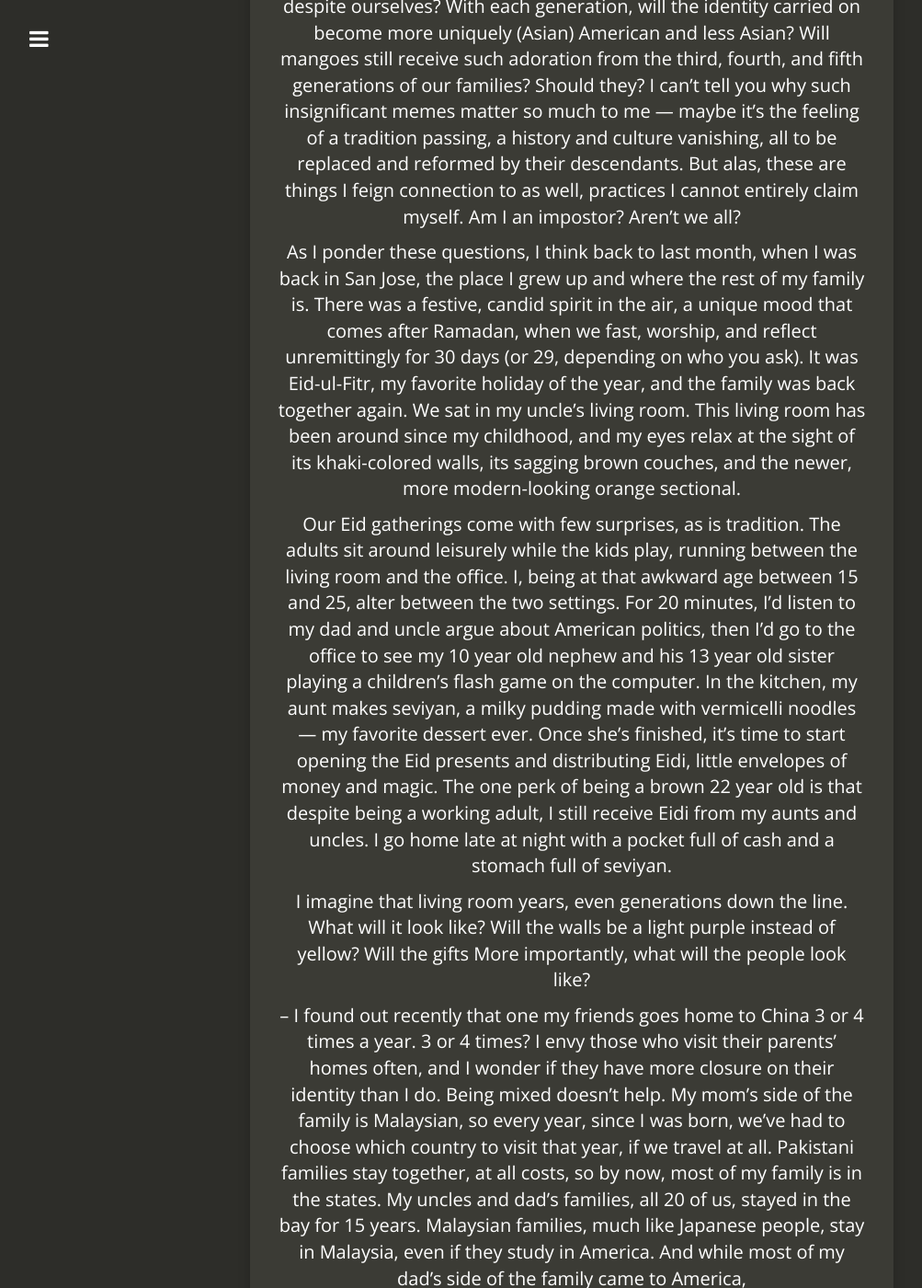
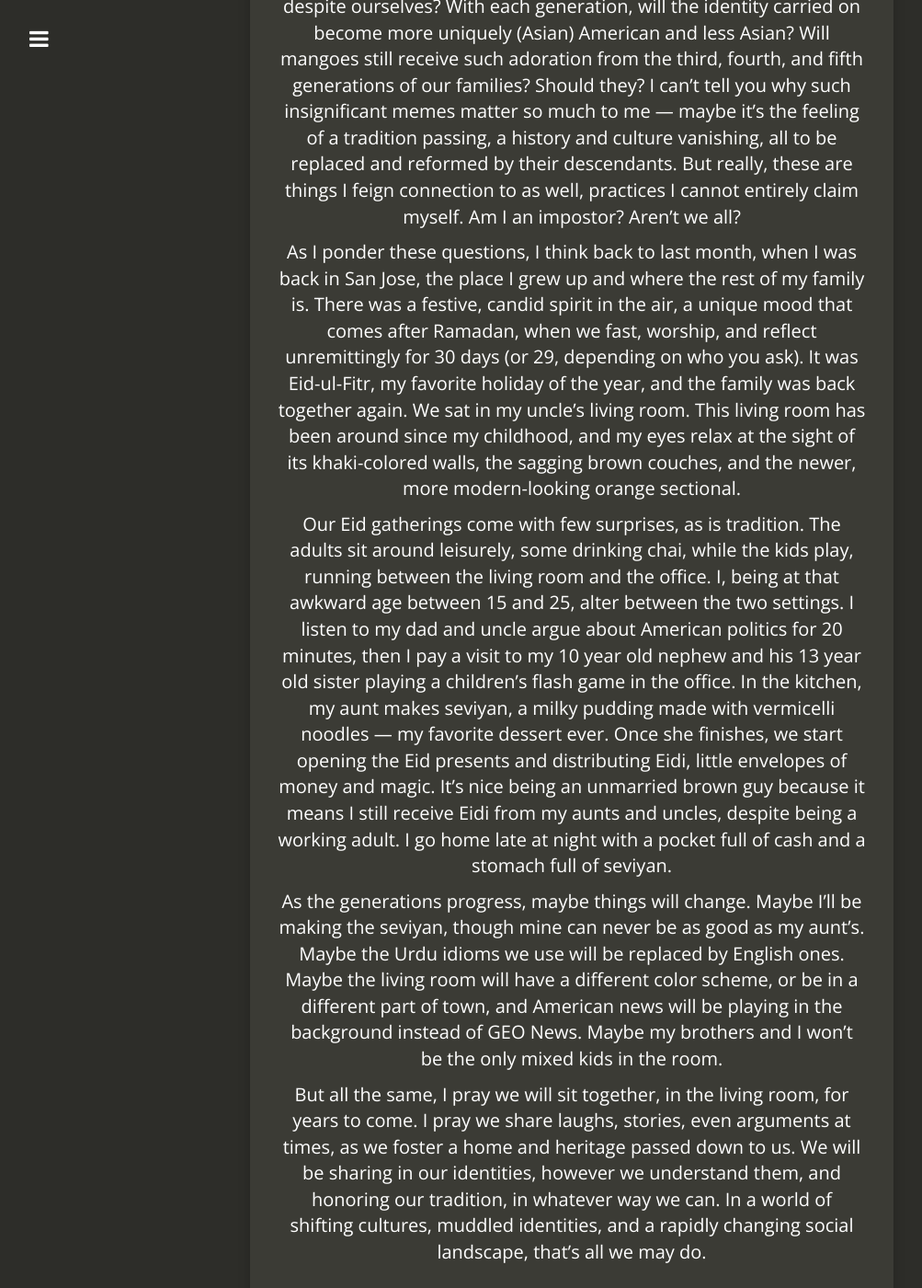
Before and after one commit to jacobtomlinson/carte-noire, a Jekyll site: the page built from drafts/mangoes.md, in a window 1280 px wide and 1400 px high, scrolled down 3713 px. Shown: the whole window at 92% size, without its empty margins (18-1021 px from the left). Built offline with Jekyll 4.4.1, drawn with Linux system fonts in a browser that asks for light colours; nearby versions of some CDN libraries; our own code applies the rules of GitHub Pages for plain Markdown files; some of the changed text lies outside the part shown.

Commit message:
Finish mangoes draft.

```diff
--- a/drafts/mangoes.md
+++ b/drafts/mangoes.md
@@ -41,15 +41,12 @@ Of course, I still identify as Pakistani, and as Malaysian. I still perform thos
 
 My distance from mangoes symbolizes my distance from all the cultural signifiers my father and family would take stock in. Over the years, this distance has only increased. I have fond childhood memories of playing cricket with my dad and cousins, but I haven't touched a bat since middle school. I watched all the classics from the early 2000s with my family: Lagaan, Kabhi Khushi Kabhie Gham, Munna Bhai M.B.B.S., you name it, but ask me about any Bollywood movie post-2005 and you'll get a blank stare. I guess, over time, not only was I Americanized, but my parents were too. My cousins, my uncles and aunts, my friends, even my grandmother, in her own way.
 
-And I'm left to wonder: Will this distance continue to increase, despite ourselves? With each generation, will the identity carried on become more uniquely (Asian) American and less Asian? Will mangoes still receive such adoration from the third, fourth, and fifth generations of our families? Should they? I can't tell you why such insignificant memes matter so much to me — maybe it's the feeling of a tradition passing, a history and culture vanishing, all to be replaced and reformed by their descendants. But alas, these are things I feign connection to as well, practices I cannot entirely claim myself. Am I an impostor? Aren't we all?
+And I'm left to wonder: Will this distance continue to increase, despite ourselves? With each generation, will the identity carried on become more uniquely (Asian) American and less Asian? Will mangoes still receive such adoration from the third, fourth, and fifth generations of our families? Should they? I can't tell you why such insignificant memes matter so much to me — maybe it's the feeling of a tradition passing, a history and culture vanishing, all to be replaced and reformed by their descendants. But really, these are things I feign connection to as well, practices I cannot entirely claim myself. Am I an impostor? Aren't we all?
 
-As I ponder these questions, I think back to last month, when I was back in San Jose, the place I grew up and where the rest of my family is. There was a festive, candid spirit in the air, a unique mood that comes after Ramadan, when we fast, worship, and reflect unremittingly for 30 days (or 29, depending on who you ask). It was Eid-ul-Fitr, my favorite holiday of the year, and the family was back together again. We sat in my uncle's living room. This living room has been around since my childhood, and my eyes relax at the sight of its khaki-colored walls, its sagging brown couches, and the newer, more modern-looking orange sectional.
+As I ponder these questions, I think back to last month, when I was back in San Jose, the place I grew up and where the rest of my family is. There was a festive, candid spirit in the air, a unique mood that comes after Ramadan, when we fast, worship, and reflect unremittingly for 30 days (or 29, depending on who you ask). It was Eid-ul-Fitr, my favorite holiday of the year, and the family was back together again. We sat in my uncle's living room. This living room has been around since my childhood, and my eyes relax at the sight of its khaki-colored walls, the sagging brown couches, and the newer, more modern-looking orange sectional.
 
-Our Eid gatherings come with few surprises, as is tradition. The adults sit around leisurely while the kids play, running between the living room and the office. I, being at that awkward age between 15 and 25, alter between the two settings. For 20 minutes, I'd listen to my dad and uncle argue about American politics, then I'd go to the office to see my 10 year old nephew and his 13 year old sister playing a children's flash game on the computer. In the kitchen, my aunt makes seviyan, a milky pudding made with vermicelli noodles — my favorite dessert ever. Once she's finished, it's time to start opening the Eid presents and distributing Eidi, little envelopes of money and magic. The one perk of being a brown 22 year old is that despite being a working adult, I still receive Eidi from my aunts and uncles. I go home late at night with a pocket full of cash and a stomach full of seviyan.
+Our Eid gatherings come with few surprises, as is tradition. The adults sit around leisurely, some drinking chai, while the kids play, running between the living room and the office. I, being at that awkward age between 15 and 25, alter between the two settings. I listen to my dad and uncle argue about American politics for 20 minutes, then I pay a visit to my 10 year old nephew and his 13 year old sister playing a children's flash game in the office. In the kitchen, my aunt makes seviyan, a milky pudding made with vermicelli noodles — my favorite dessert ever. Once she finishes, we start opening the Eid presents and distributing Eidi, little envelopes of money and magic. It's nice being an unmarried brown guy because it means I still receive Eidi from my aunts and uncles, despite being a working adult. I go home late at night with a pocket full of cash and a stomach full of seviyan.
 
-I imagine that living room years, even generations down the line. What will it look like? Will the walls be a light purple instead of yellow? Will the gifts  More importantly, what will the people look like?
+As the generations progress, maybe things will change. Maybe I'll be making the seviyan, though mine can never be as good as my aunt's. Maybe the Urdu idioms we use will be replaced by English ones. Maybe the living room will have a different color scheme, or be in a different part of town, and American news will be playing in the background instead of GEO News. Maybe my brothers and I won't be the only mixed kids in the room.
 
---
-I found out recently that one my friends goes home to China 3 or 4 times a year. 3 or 4 times? I envy those who visit their parents' homes often, and I wonder if they have more closure on their identity than I do. Being mixed doesn't help. My mom's side of the family is Malaysian, so every year, since I was born, we've had to choose which country to visit that year, if we travel at all. Pakistani families stay together, at all costs, so by now, most of my family is in the states. My uncles and dad's families, all 20 of us, stayed in the bay for 15 years. Malaysian families, much like Japanese people, stay in Malaysia, even if they study in America. And while most of my dad's side of the family came to America,
-
-In the same way I tease my friend for not liking mango, I am teased for not being Pakistani or Malaysian enough. They joke, but it's true. How much of my identity is performative, definitional, and how much of it is "active"? Is this dichotomy of passive vs active identity fair? What even is identity? [need to flesh this out better]
+But all the same, I pray we will sit together, in the living room, for years to come. I pray we share laughs, stories, even arguments at times, as we foster a home and heritage passed down to us. We will be sharing in our identities, however we understand them, and honoring our tradition, in whatever way we can. In a world of shifting cultures, muddled identities, and a rapidly changing social landscape, that's all we may do.
```
